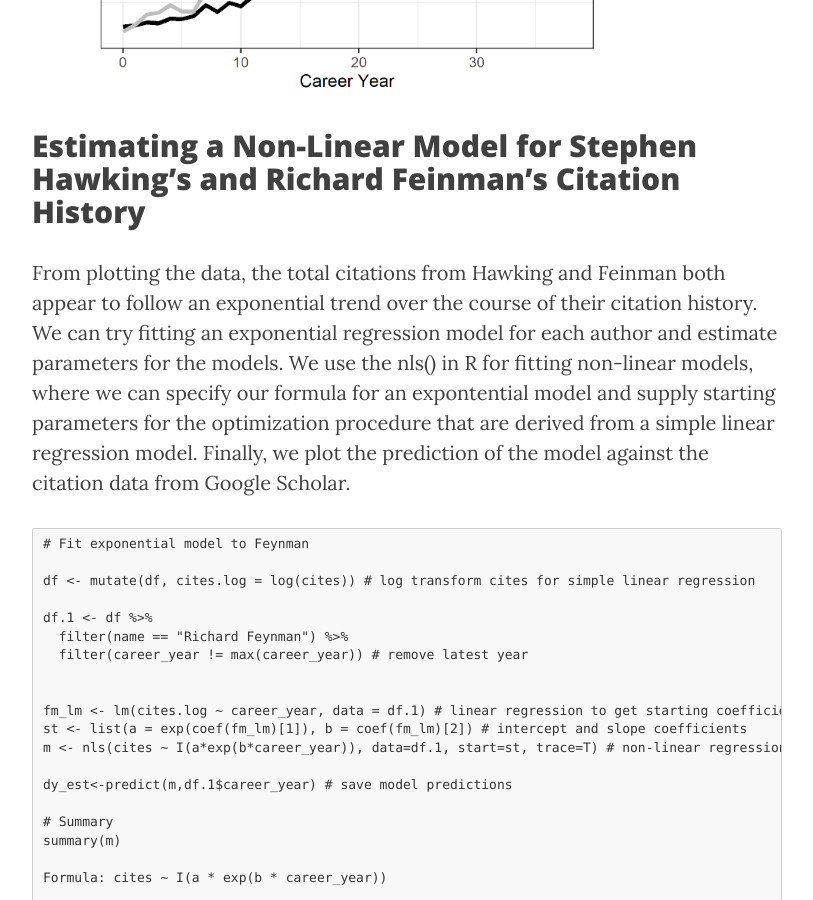
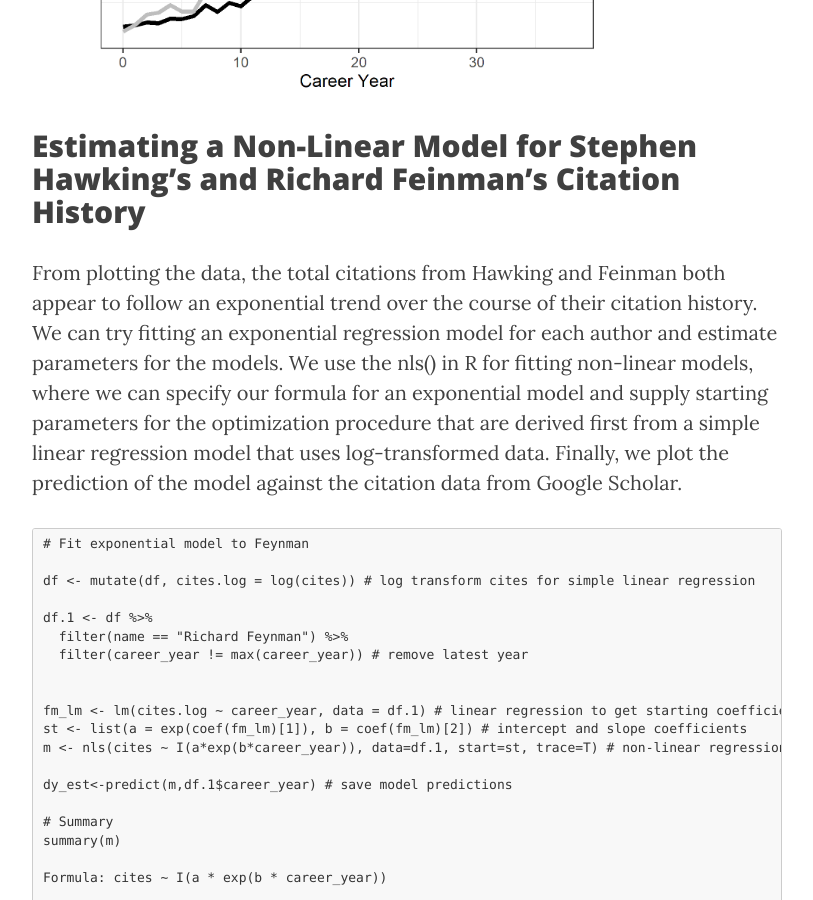
Before and after one commit to ptichko/ptichko.github.io, a Jekyll site: the page built from _posts/2021-05-19-Exploring-Google-Scholar-Citations.md, in a window 1280 px wide and 900 px high, scrolled down 2065 px. Shown: the whole window, without its empty margins (233-1046 px from the left). Built offline with Jekyll 4.4.1, drawn with Linux system fonts in a browser that asks for light colours; nearby versions of some CDN libraries.

Commit message:
Update 2021-05-19-Exploring-Google-Scholar-Citations.md

````diff
--- a/_posts/2021-05-19-Exploring-Google-Scholar-Citations.md
+++ b/_posts/2021-05-19-Exploring-Google-Scholar-Citations.md
@@ -40,7 +40,7 @@ Plotting the total number of citations since 1982 (here normalizing the year 198
 
 ## Estimating a Non-Linear Model for Stephen Hawking's and Richard Feinman's Citation History
 
-From plotting the data, the total citations from Hawking and Feinman both appear to follow an exponential trend over the course of their citation history. We can try fitting an exponential regression model for each author and estimate parameters for the models. We use the nls() in R for fitting non-linear models, where we can specify our formula for an expontential model and supply starting parameters for the optimization procedure that are derived from a simple linear regression model. Finally, we plot the prediction of the model against the citation data from Google Scholar.
+From plotting the data, the total citations from Hawking and Feinman both appear to follow an exponential trend over the course of their citation history. We can try fitting an exponential regression model for each author and estimate parameters for the models. We use the nls() in R for fitting non-linear models, where we can specify our formula for an exponential model and supply starting parameters for the optimization procedure that are derived first from a simple linear regression model that uses log-transformed data. Finally, we plot the prediction of the model against the citation data from Google Scholar.
 
 ```
 # Fit exponential model to Feynman
````
